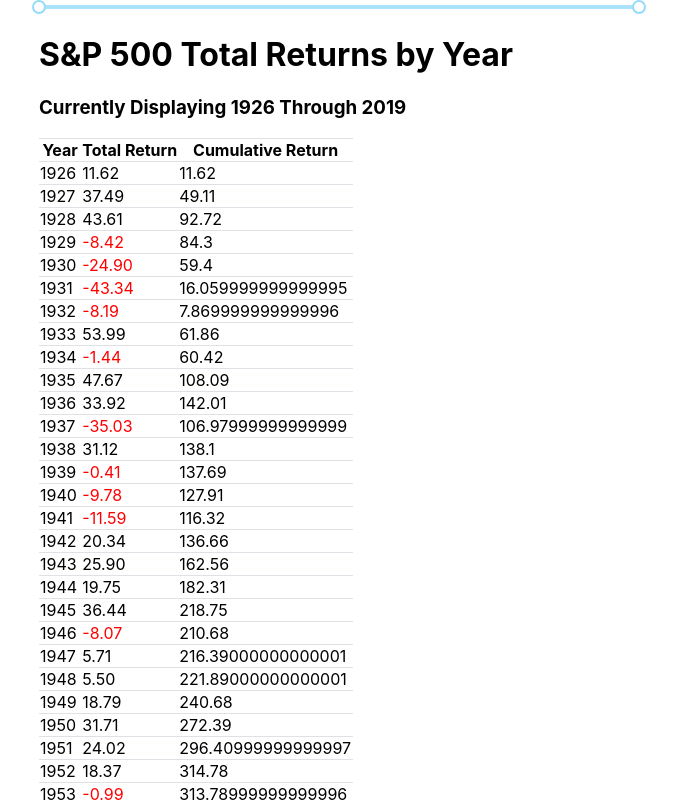
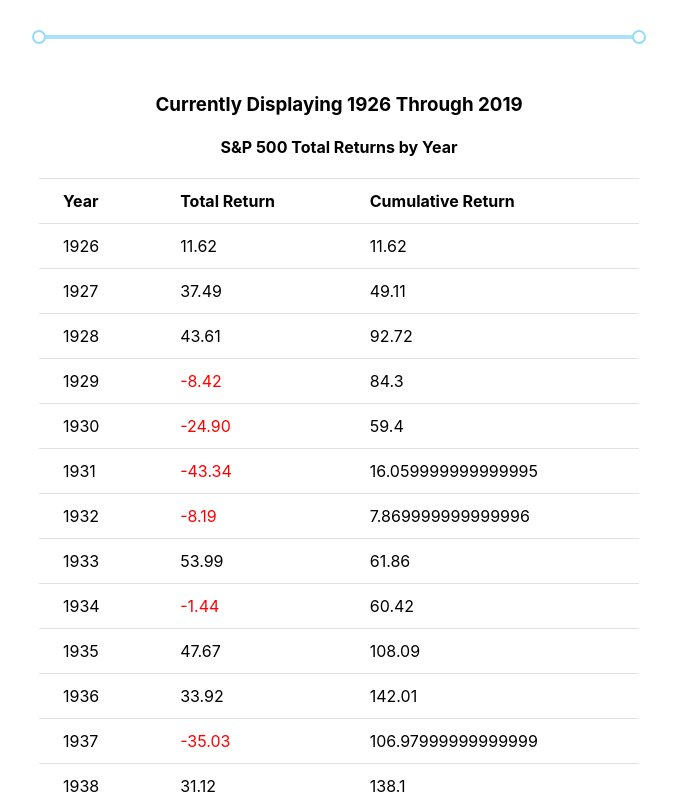
Before and after one commit to malekadair/range-slider, a React (Create React App) app: page / in a window 1280 px wide. Shown: the top 802 px of the page, without its empty margins (301-978 px from the left). Built offline with nearby package versions, Linux system fonts and the light colour scheme.

Commit message:
completed most if not all of styling.

```diff
--- a/src/App.css
+++ b/src/App.css
@@ -6,12 +6,29 @@
   justify-content: center;
   margin: auto;
 }
+
+.rangeSlider {
+  margin: 30px auto;
+}
+
 table {
   border-collapse: collapse;
+  width: 100%;
+  padding: 15px;
+}
+header {
+  text-align: center;
 }
 tr {
   border-top: 1px solid #dee2e6;
 }
+
+td,
+th {
+  text-align: left;
+  padding: 0.75rem 1.5rem;
+}
+
 tbody tr:hover {
   background-color: #e7e7e7;
 }
--- a/src/App.js
+++ b/src/App.js
@@ -104,6 +104,7 @@
           value={[selectedRange[0], selectedRange[1]]}
           onChange={this.handleRangeChange}
           allowCross='false'
+          className='rangeSlider'
         />
         <Table
           marketReturns={displayedMarketReturns}
--- a/src/components/Table.js
+++ b/src/components/Table.js
@@ -23,8 +23,8 @@
 		return (
 			<div className="returnsTable" >
 				<header>
-					<h1>S&P 500 Total Returns by Year</h1>
 					<h3>Currently Displaying {this.props.selectedRange[0]} Through {this.props.selectedRange[1]}</h3>
+					<h4>S&P 500 Total Returns by Year</h4>
 				</header>
 				<table>
 					<thead className="tableHead">
--- a/src/components/TableRow.js
+++ b/src/components/TableRow.js
@@ -15,7 +15,7 @@
 			<tr className="tableRow" key={this.props.index}>
 				<td>{marketReturn.year}</td>
 				<td style={marketReturn.totalReturn < 0 ? { color: 'red' } : {}}>{marketReturn.totalReturn}</td>
-				<td>{this.props.cumulativeTotal}</td>
+				<td style={this.props.cumulativeTotal < 0 ? { color: 'red' } : {}}>{this.props.cumulativeTotal}</td>
 			</tr>
 		)
 	}
```
